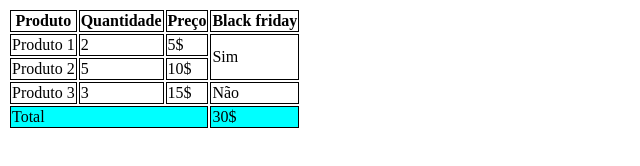
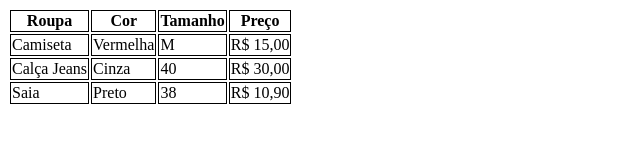
Before and after one commit to luanavitoriasilva/aula-tabela, a plain HTML site: page index.html in a window 1280 px wide. Shown: the whole page, without its empty margins (0-640 px from the left). Drawn offline with Linux system fonts and the light colour scheme.

Commit message:
Mudando produtos e descrição

```diff
--- a/index.html
+++ b/index.html
@@ -10,10 +10,6 @@
         td {
             border: 1px solid black
         }
-
-        tfoot {
-            background-color: cyan;
-        }
     </style>
 </head>
 
@@ -21,38 +17,32 @@
     <table>
         <thead>
             <tr>
-                <th>Produto</th>
-                <th>Quantidade</th>
+                <th>Roupa</th>
+                <th>Cor</th>
+                <th>Tamanho</th>
                 <th>Preço</th>
-                <th>Black friday</th>
             </tr>
         </thead>
         <tbody>
             <tr>
-                <td>Produto 1</td>
-                <td>2</td>
-                <td>5$</td>
-                <td rowspan="2">Sim</td>
+                <td>Camiseta</td>
+                <td>Vermelha</td>
+                <td>M</td>
+                <td>R$ 15,00</td>
             </tr>
             <tr>
-                <td>Produto 2</td>
-                <td>5</td>
-                <td>10$</td>
+                <td>Calça Jeans</td>
+                <td>Cinza</td>
+                <td>40</td>
+                <td>R$ 30,00</td>
             </tr>
             <tr>
-                <td>Produto 3</td>
-                <td>3</td>
-                <td>15$</td>
-                <td>Não</td>
+                <td>Saia</td>
+                <td>Preto</td>
+                <td>38</td>
+                <td>R$ 10,90</td>
             </tr>
         </tbody>
-
-        <tfoot>
-            <tr>
-                <td colspan="3">Total</td>
-                <td>30$</td>
-            </tr>
-        </tfoot>
     </table>
 </body>
 
```
